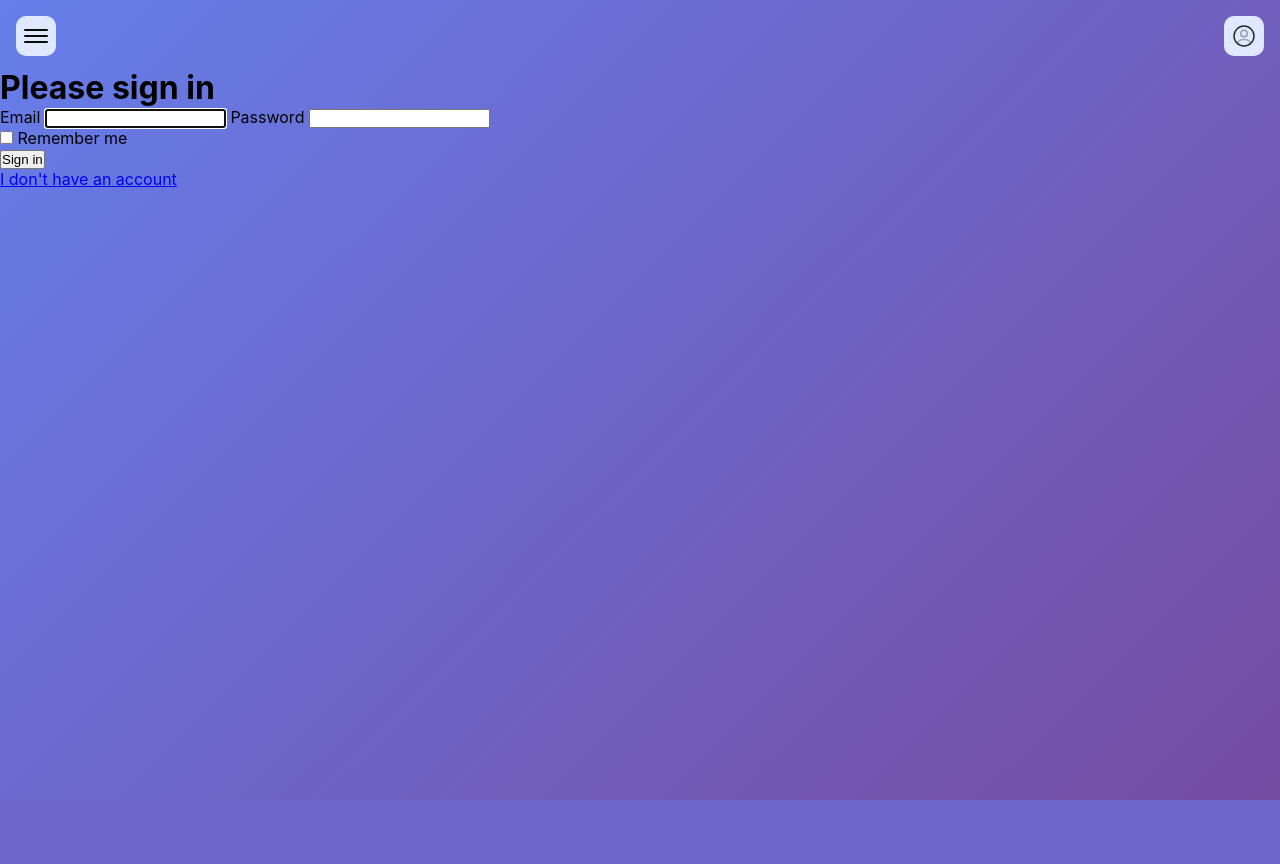
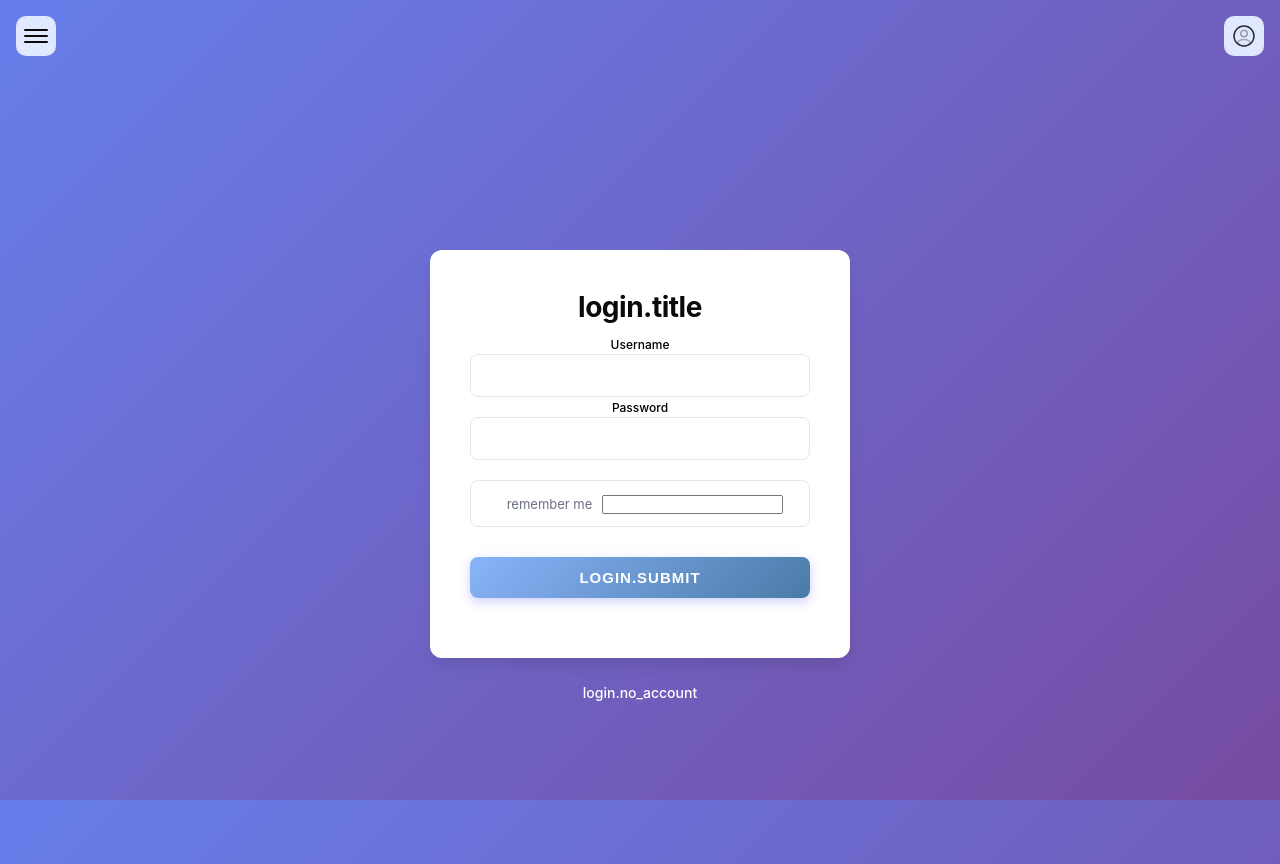
Before and after one commit to Franck-dev-hub/card_vault_php, a Symfony app: template templates/security/login.html.twig in a window 1280 px wide. Before the commit the page ends 800 px from the top, so only its background shows below. Run offline with Twig, Linux system fonts and the light colour scheme; the template is opened without the code that fills it, so the values that code supplies are empty; form fields are guessed from the names that the template uses; some libraries are stand-ins or nearby versions.

Commit message:
improve(login): rename variables into a common security label

```diff
--- a/data/roadmap/roadmap-beta.json
+++ b/data/roadmap/roadmap-beta.json
@@ -71,6 +71,7 @@
             "Feat: Create mailHog interface",
             "Improve: Store user preferences in redis",
             "Improve: Docker launch with bash script",
+            "Improve: CSS",
             "Update: Roadmap",
             "Update: Translation (en - fr)"
         ]
--- a/public/css/login-logout/registration.css
+++ b/public/css/security/security.css
@@ -1,5 +1,5 @@
 /* ===== Register Page ===== */
-.register-page {
+.security-page {
     min-height: 100vh;
     display: flex;
     align-items: center;
@@ -10,14 +10,14 @@
 }
 
 /* ===== Container & Form ===== */
-.register-page .container {
+.security-page .container {
     width: 100%;
     max-width: 420px;
     position: relative;
     z-index: 1;
 }
 
-.register-page .container li {
+.security-page .container li {
     margin-bottom: 20px;
     padding: 12px;
     background: rgba(239, 68, 68, 0.1);
@@ -28,7 +28,7 @@
     list-style: none;
 }
 
-.registration-form {
+.security-form {
     background: var(--bg-white);
     border-radius: 12px;
     padding: 40px;
@@ -37,7 +37,7 @@
 }
 
 /* ===== Title ===== */
-.registration-form .title {
+.security-form .title {
     font-size: 28px;
     font-weight: 700;
     color: var(--text-primary);
@@ -47,17 +47,17 @@
 }
 
 /* ===== Form Fields ===== */
-.registration-field {
+.security-field {
     margin-bottom: 20px;
     position: relative;
 }
 
-.registration-field input,
-.registration-field label {
+.security-field input,
+.security-field label {
     width: 100%;
 }
 
-.registration-field label {
+.security-field label {
     position: absolute;
     top: 50%;
     left: 0;
@@ -71,9 +71,9 @@
     transition: all 0.3s ease;
 }
 
-.registration-field input[type="text"],
-.registration-field input[type="email"],
-.registration-field input[type="password"] {
+.security-field input[type="text"],
+.security-field input[type="email"],
+.security-field input[type="password"] {
     width: 100%;
     padding: 12px 16px;
     border: 1px solid var(--border);
@@ -104,7 +104,7 @@
     border-radius: 4px;
 }
 
-.registration-field input::placeholder {
+.security-field input::placeholder {
     color: var(--text-muted);
 }
 
@@ -125,7 +125,7 @@
 }
 
 /* ===== Checkbox (Terms) ===== */
-.registration-option {
+.security-option {
     margin-bottom: 20px;
     width: 100%;
     padding: 12px 16px;
@@ -136,7 +136,7 @@
     transition: var(--transition);
 }
 
-.registration-option label {
+.security-option label {
     gap: 10px;
     padding: 10px;
     margin: 0;
@@ -154,13 +154,8 @@
     flex-shrink: 0;
 }
 
-.registration-option input[type="checkbox"]:focus {
-    outline: 2px solid var(--primary);
-    outline-offset: 2px;
-}
-
 /* ===== Submit Button ===== */
-.registration-button {
+.security-button {
     width: 100%;
     padding: 12px 24px;
     margin-top: 10px;
@@ -178,24 +173,24 @@
     letter-spacing: 1px;
 }
 
-.registration-button:hover {
+.security-button:hover {
     transform: translateY(-2px);
     box-shadow: 0 6px 20px rgba(99, 102, 241, 0.4);
 }
 
-.registration-button:active {
+.security-button:active {
     transform: translateY(0);
     box-shadow: 0 2px 8px rgba(99, 102, 241, 0.3);
 }
 
-.registration-button:disabled {
+.security-button:disabled {
     opacity: 0.6;
     cursor: not-allowed;
     transform: none;
 }
 
 /* ===== Login Redirection ===== */
-.register-page > .container > div {
+.security-page > .container > div {
     text-align: center;
     margin-top: 24px;
 }
--- a/src/Form/RegistrationFormType.php
+++ b/src/Form/RegistrationFormType.php
@@ -24,7 +24,7 @@ class RegistrationFormType extends AbstractType
                 "mapped" => false,
                 "label" => "register.username",
                 "attr" => [
-                    "class" => "form-input",
+                    "class" => "security-input",
                     "placeholder" => " ",
                     "required" => "",
                 ],
@@ -41,7 +41,7 @@ class RegistrationFormType extends AbstractType
             ->add("email", EmailType::class, [
                 "label" => "register.email",
                 "attr" => [
-                    "class" => "form-input",
+                    "class" => "security-input",
                     "placeholder" => " ",
                     "required" => "",
                 ],
@@ -61,7 +61,7 @@ class RegistrationFormType extends AbstractType
                 "label" => "register.password",
                 "attr" => [
                     "autocomplete" => "new-password",
-                    "class" => "form-input",
+                    "class" => "security-input",
                     "placeholder" => " ",
                     "required" => "",
                 ],
--- a/templates/security/login.html.twig
+++ b/templates/security/login.html.twig
@@ -1,36 +1,47 @@
 {% extends 'base.html.twig' %}
 
-{% block title %}Log in!{% endblock %}
+{% block stylesheets %}
+    {{ parent() }}
+    <link rel="stylesheet" href="{{ asset("css/security/security.css") }}">
+{% endblock %}
+
+{% block title %}{{ "login.title"|trans }}{% endblock %}
 
 {% block content %}
-    <form method="post">
+    <div class="security-page">
         {% if error %}
-            <div class="alert alert-danger">{{ error.messageKey|trans(error.messageData, 'security') }}</div>
+            <div class="alert alert-danger" role="alert">
+                {{ error.messageKey|trans(error.messageData, 'security') }}
+            </div>
         {% endif %}
 
         {% if app.user %}
-            <div class="mb-3">
-                You are logged in as {{ app.user.userIdentifier }}, <a href="{{ logout_path() }}">Logout</a>
+            <div class="alert alert-info" role="alert">
+                {{ "login.already_logged_in"|trans({ "%user%": app.user.userIdentifier }) }}
+                <a href="{{ logout_path() }}">{{ "login.logout"|trans }}</a>
             </div>
         {% endif %}
 
-        <h1 class="h3 mb-3 font-weight-normal">Please sign in</h1>
-        <label for="username">Email</label>
-        <input type="email" value="{{ last_username }}" name="_username" id="username" class="form-control" autocomplete="email" required autofocus>
-        <label for="password">Password</label>
-        <input type="password" name="_password" id="password" class="form-control" autocomplete="current-password" required>
-        <input type="hidden" name="_csrf_token" data-controller="csrf-protection" value="{{ csrf_token('authenticate') }}">
+        <div class="container">
+            <div class="security-form">
+                <div class="title">{{ "login.title"|trans }}</div>
 
-            <div class="checkbox mb-3">
-                <input type="checkbox" name="_remember_me" id="_remember_me">
-                <label for="_remember_me">Remember me</label>
+                {{ form_start(loginForm, { method: 'post' }) }}
+                <div class="security-field">{{ form_row(loginForm._username) }}</div>
+                <div class="security-field">{{ form_row(loginForm._password) }}</div>
+                <div class="security-option">{{ form_row(loginForm._remember_me) }}</div>
+
+                {{ form_rest(loginForm) }}
+
+                <button class="security-button" type="submit">
+                    {{ "login.submit"|trans }}
+                </button>
+                {{ form_end(loginForm) }}
             </div>
 
-        <button class="btn btn-lg btn-primary" type="submit">
-            Sign in
-        </button>
-    </form>
-    <div>
-        <a class="register-redirection" href="/register">I don't have an account</a>
+            <div>
+                <a class="login-redirection" href="/register">{{ "login.no_account"|trans }}</a>
+            </div>
+        </div>
     </div>
 {% endblock %}
```
Also changed, not shown: other parts of public/css/security/security.css (+12 -12 lines), src/Controller/SecurityController.php (+7 -2 lines), src/Form/LoginFormType.php (added, +58 -0 lines), templates/registration/register.html.twig (+8 -8 lines), translations/messages.en.json (+6 -1 lines), translations/messages.fr.json (+6 -1 lines).
